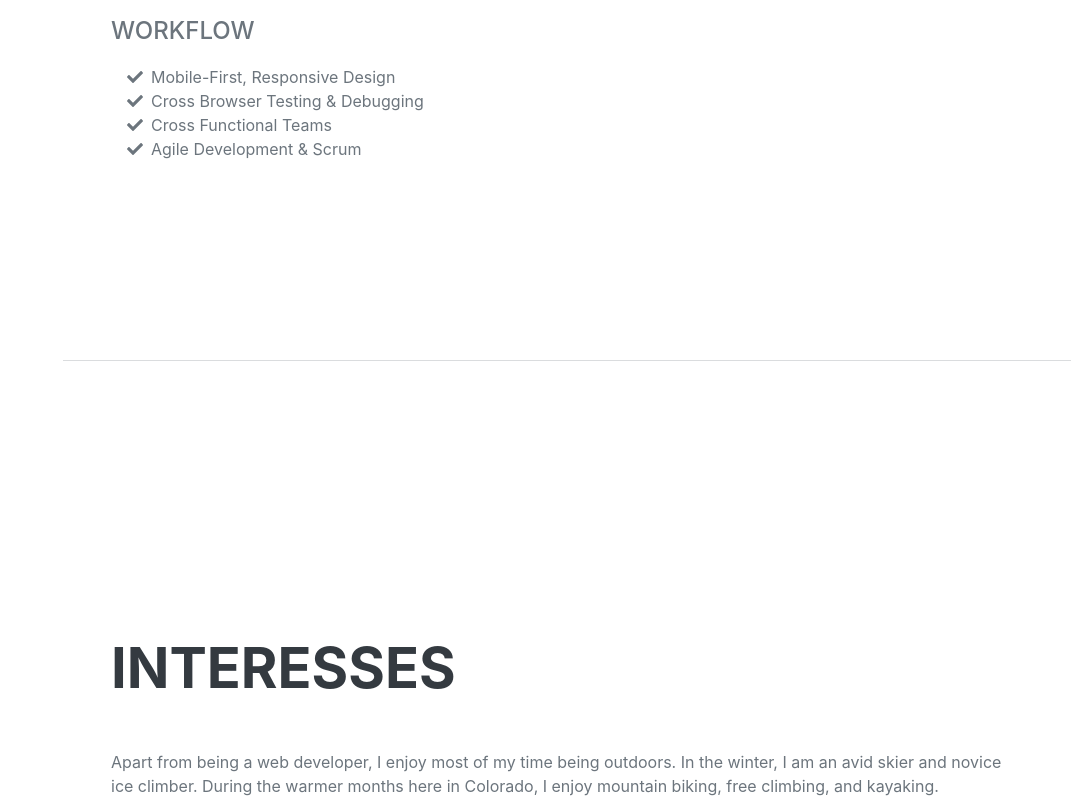
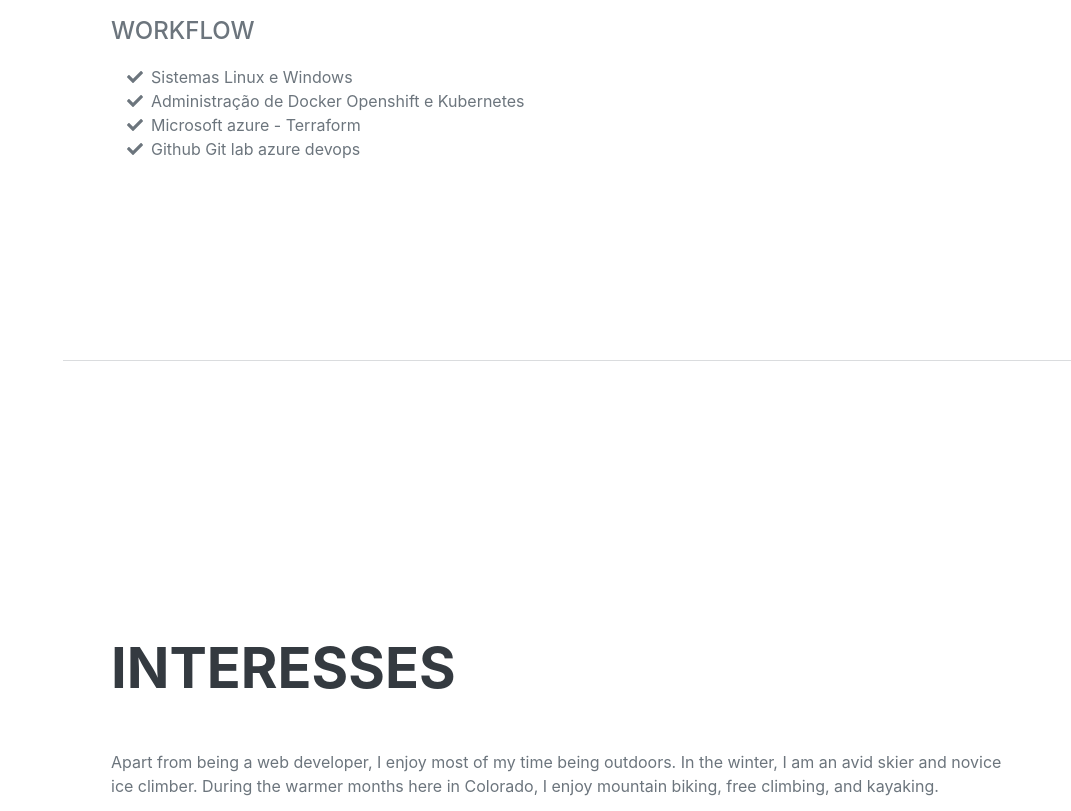
Before and after one commit to Danilo-vidal/Danilo-vidal.github.io, a plain HTML site: page index.html in a window 1280 px wide. Shown: the part 3176-3987 px from the top of the page, without its empty margins (209-1280 px from the left). Drawn offline with nearby package versions, Linux system fonts and the light colour scheme; a script that the page names is missing; a web font is replaced by a local one.

Commit message:
Update index.html

```diff
--- a/index.html
+++ b/index.html
@@ -138,19 +138,19 @@
                     <ul class="fa-ul mb-0">
                         <li>
                             <span class="fa-li"><i class="fas fa-check"></i></span>
-                            Mobile-First, Responsive Design
+                            Sistemas Linux e Windows
                         </li>
                         <li>
                             <span class="fa-li"><i class="fas fa-check"></i></span>
-                            Cross Browser Testing & Debugging
+                            Administração de Docker Openshift e Kubernetes
                         </li>
                         <li>
                             <span class="fa-li"><i class="fas fa-check"></i></span>
-                            Cross Functional Teams
+                           Microsoft azure - Terraform
                         </li>
                         <li>
                             <span class="fa-li"><i class="fas fa-check"></i></span>
-                            Agile Development & Scrum
+                            Github Git lab azure devops
                         </li>
                     </ul>
                 </div>
```
